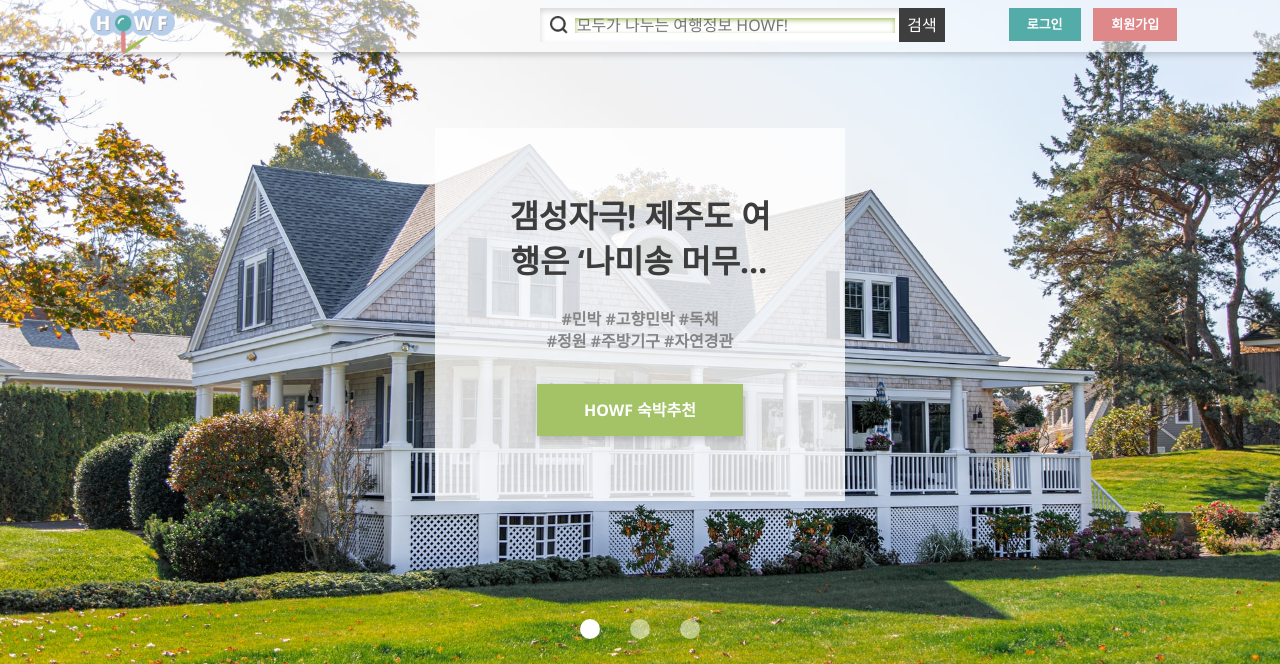
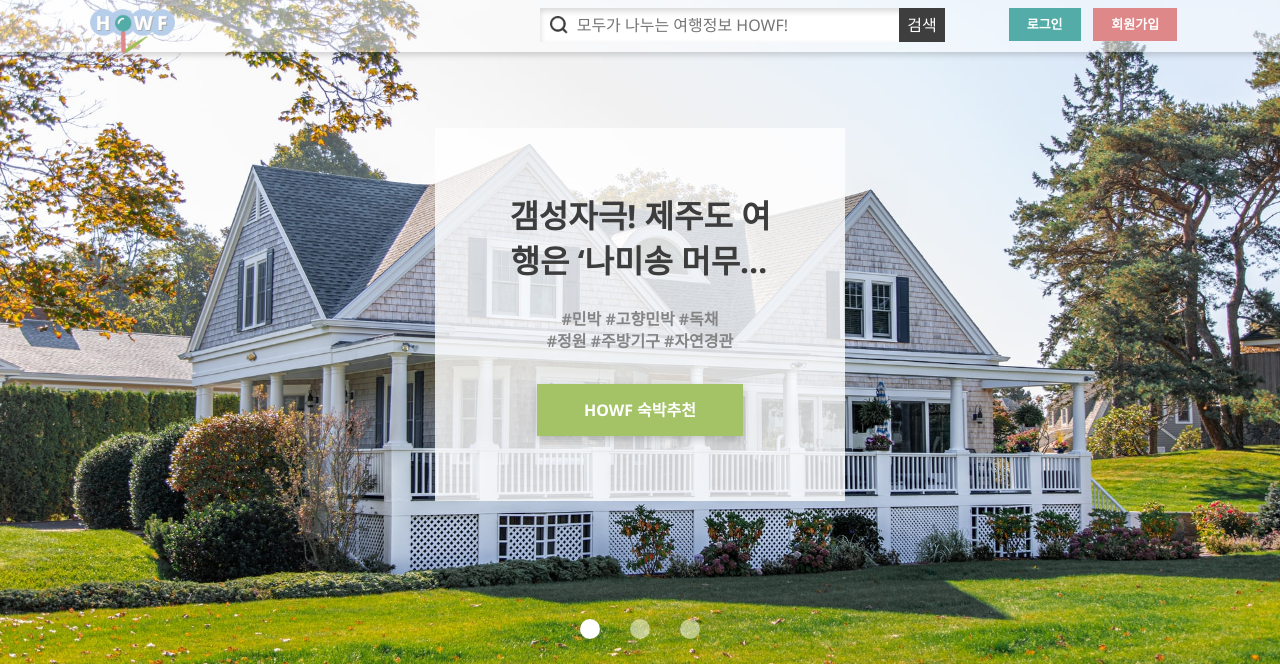
Before and after one commit to violet-kitty/teamProject, a Java web app: page / in a window 1280 px wide, with the restyled element focused. Shown: the top 664 px of the page. Run offline with Spring Boot 4, a stand-in JSP engine, Linux system fonts and the light colour scheme; data that the repository does not hold is empty; the project's own start-up code is not run, and a stand-in starts its controllers and pages; some libraries are stand-ins or nearby versions.

Commit message:
은지작업 (검색창 input)

```diff
--- a/teamProject/src/main/webapp/resources/css/theme.css
+++ b/teamProject/src/main/webapp/resources/css/theme.css
@@ -51,7 +51,8 @@
 p {line-height:22px;}
 
 /* 태그 반응 세팅 */
-input:focus { box-shadow: inset 0px 2px 5px #A4C266!important; outline:none;}
+input:focus {outline:none; border:none; box-shadow:none;}
+form input:focus { box-shadow: inset 0px 2px 5px #A4C266!important; outline:none;}
 
 /* 아이디 wrap 세팅 */ /* #header, #container, #navmenu, #footer 포함됨 */
 #wrap {max-width:100%;}
```
